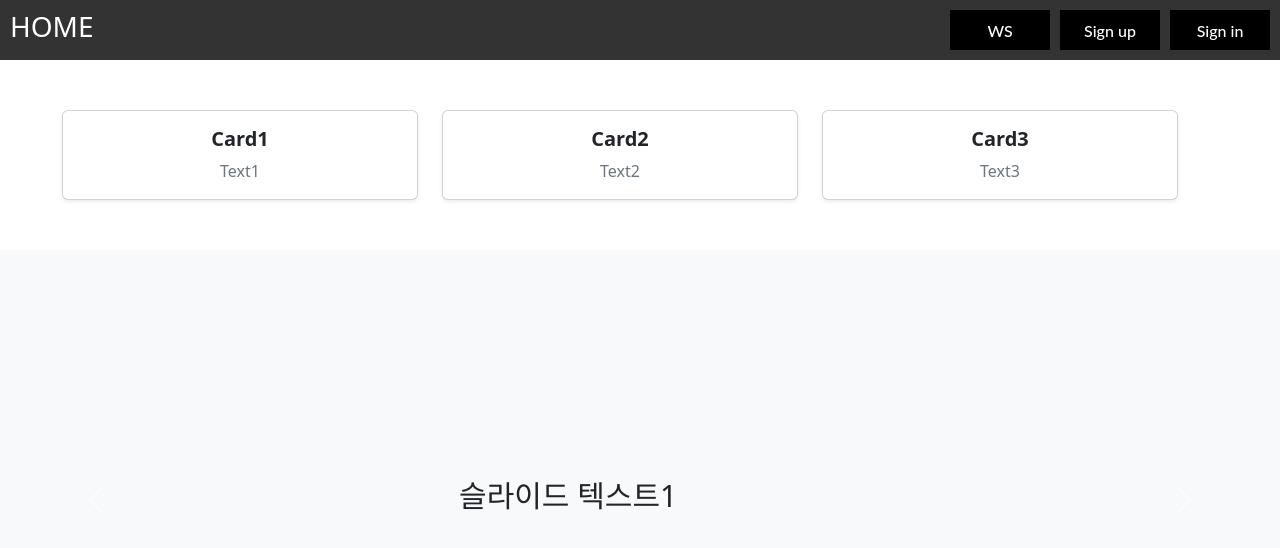
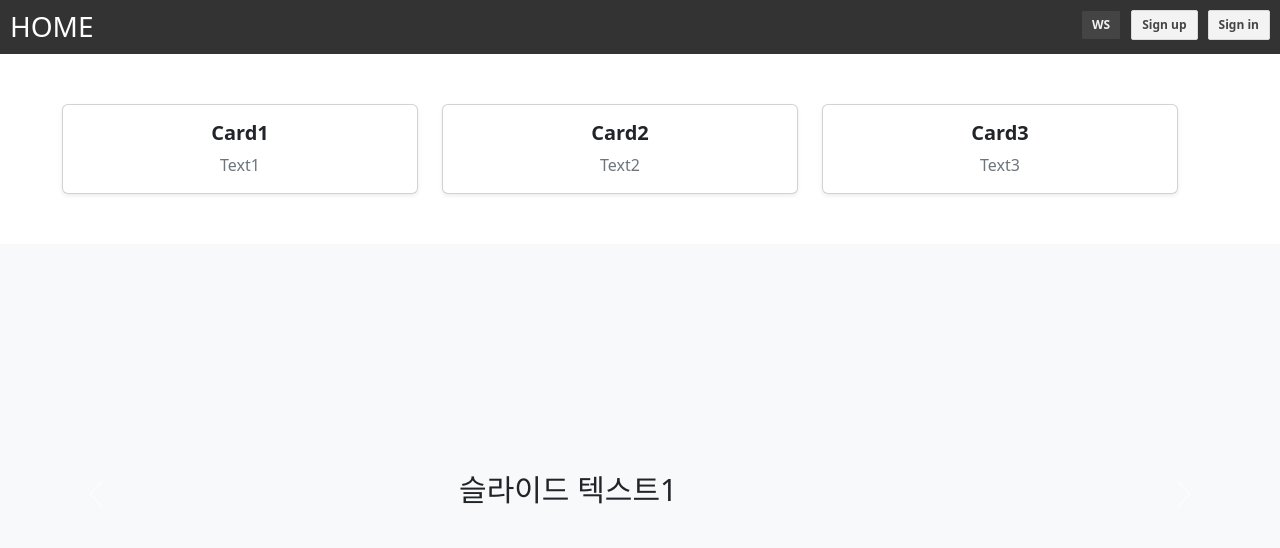
Before and after one commit to GIT-SIK/Chat_WebProject, a Vue app in the folder ws-front/: page / in a window 1280 px wide. Shown: the top 548 px of the page. Built offline with nearby package versions, Linux system fonts and the light colour scheme.

Commit message:
feat : 버튼 컴포넌트 수정 및 적용

```diff
--- a/ws-front/src/components/NavBar.vue
+++ b/ws-front/src/components/NavBar.vue
@@ -2,7 +2,7 @@
   <nav class="nav-container">
     <h3><router-link to="/"> HOME </router-link></h3>
     <ul>
-      <li><BaseButton @click="$router.push('/wspage')">WS</BaseButton></li>
+      <li><BaseButton class="darkgray" @click="$router.push('/wspage')">WS</BaseButton></li>
       <li><BaseButton> Sign up </BaseButton></li>
       <li><BaseButton> Sign in </BaseButton></li>
     </ul>
--- a/ws-front/src/components/global/BaseButton.vue
+++ b/ws-front/src/components/global/BaseButton.vue
@@ -1,5 +1,5 @@
 <template>
-  <button :class="['base-button']" :disabled="disabled"><slot></slot></button>
+  <button :class="['base-button', color]" :disabled="disabled"> <slot></slot></button>
 </template>
 
 <script>
@@ -10,55 +10,85 @@ export default {
       type: Boolean,
       default: false,
     },
+    color: {
+      type: String,
+      default: '',
+    },
   },
 }
 </script>
 
 <style scoped>
 .base-button {
-  width: 100px;
-  height: 40px;
-  font-family: 'Lato', sans-serif;
-  font-weight: 500;
-  cursor: pointer;
-  transition: all 0.3s ease;
-  position: relative;
-  display: inline-block;
-  background: #000;
-  color: #fff;
-  line-height: 42px;
-  padding: 0;
-  border: none;
+    color: #444444;
+    background: #F3F3F3;
+    border: 1px #DADADA solid;
+    padding: 5px 10px;
+    border-radius: 2px;
+    font-weight: bold;
+    font-size: 9pt;
+    outline: none;
 }
+
 .base-button:hover {
-  background: transparent;
-  color: #000;
-  box-shadow:
-    -7px -7px 20px 0px #fff9,
-    -4px -4px 5px 0px #fff9,
-    7px 7px 20px 0px #0002,
-    4px 4px 5px 0px #0001;
+    border: 1px #c6c6c6 solid;
+    box-shadow: inset 1px 1px 1px #cdcdcd;
+    color: #333333;
+    background: #F7F7F7;
 }
-.base-button:before,
-.base-button:after {
-  content: '';
-  position: absolute;
-  top: 0;
-  right: 0;
-  height: 2px;
-  width: 0;
-  background: #000;
-  transition: 400ms ease all;
+
+.base-button:active {
+    box-shadow: inset 1px 1px 1px #c0c0c0;
 }
-.base-button:after {
-  right: inherit;
-  top: inherit;
-  left: 0;
-  bottom: 0;
+
+/* Blue 스타일 */
+.base-button.blue {
+  color: #FFFFFF;
+  background: #007BFF;
+  border: 1px #0056b3 solid;
 }
-.base-button:hover:before,
-.base-button:hover:after {
-  width: 100%;
-  transition: 800ms ease all;
+
+.base-button.blue:hover {
+  background: #0056b3;
+  border: 1px #003f7f solid;
+}
+
+.base-button.blue:active {
+  background: #004080;
+}
+
+/* Red 스타일 */
+.base-button.red {
+  color: #FFFFFF;
+  background: #FF4B4B;
+  border: 1px #D32F2F solid;
+}
+
+.base-button.red:hover {
+  background: #D32F2F;
+  border: 1px #A00000 solid;
+}
+
+.base-button.red:active {
+  background: #A00000;
+}
+
+/* 기본 반전 색 */
+.base-button.darkgray {
+  color: #F3F3F3; /* 반전된 텍스트 색상 */
+  background: #444444; /* 반전된 배경색 */
+  border: 1px #333333 solid;
+}
+
+.base-button.darkgray:hover {
+  color: #F7F7F7;
+  background: #333333;
+  border: 1px #222222 solid;
+  box-shadow: inset 1px 1px 1px #222222;
+}
+
+.base-button.darkgray:active {
+  background: #222222;
+  box-shadow: inset 1px 1px 1px #1a1a1a;
 }
 </style>
```
